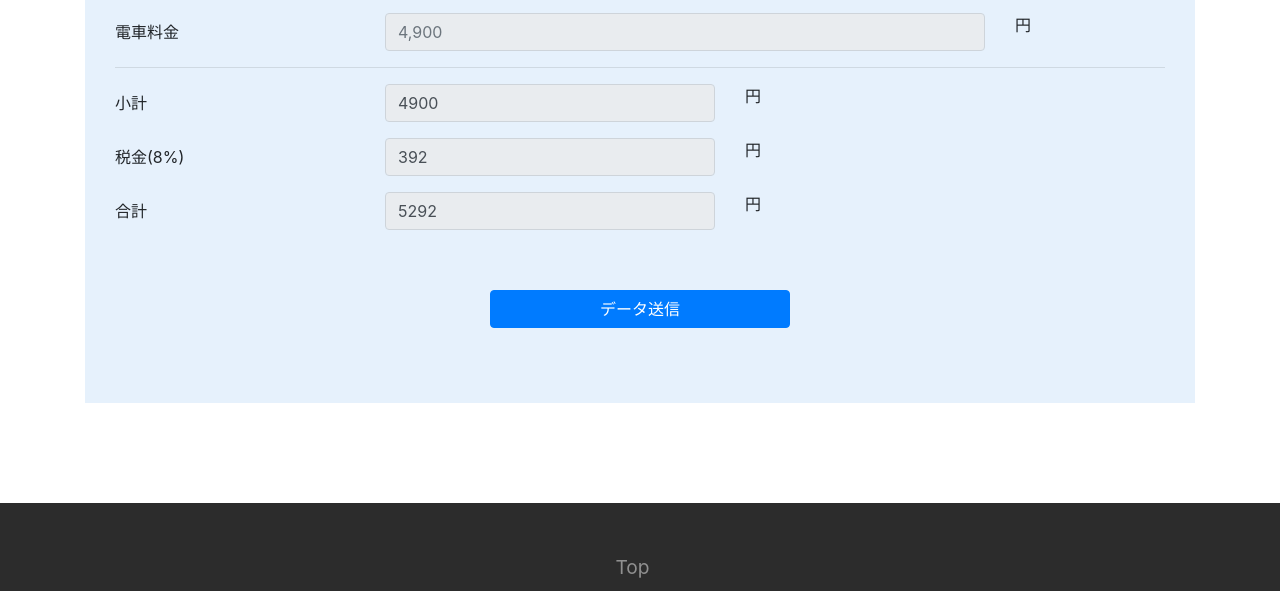
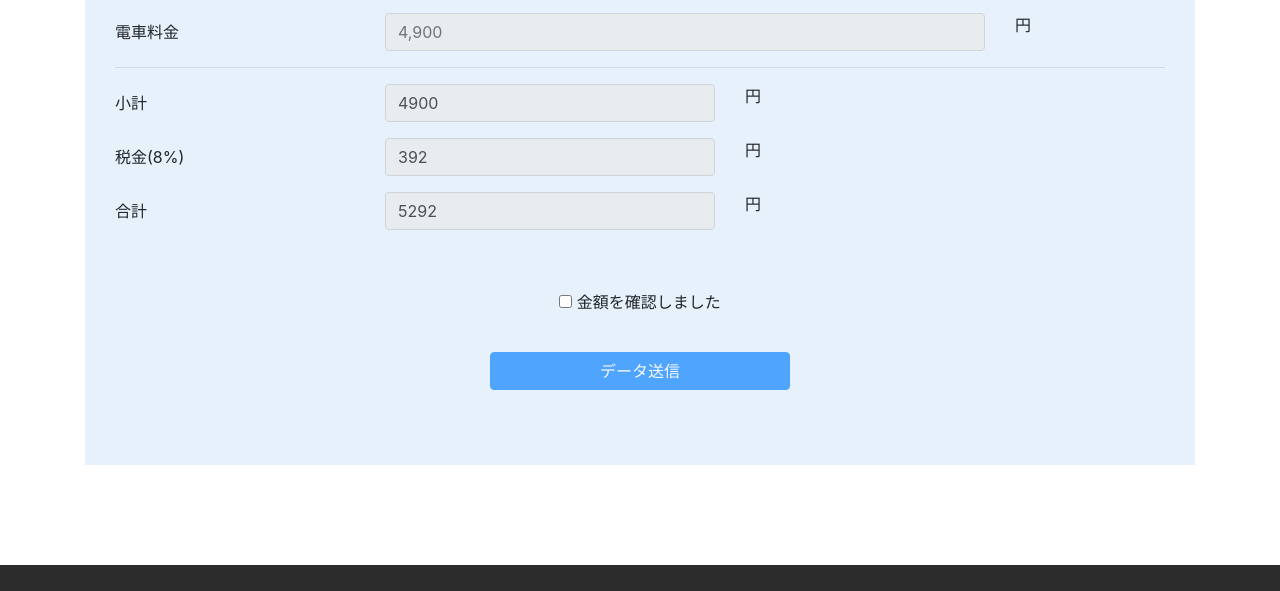
Before and after one commit to sumura80/vue.js-portfolio, a plain HTML site: page index.html in a window 1280 px wide. Shown: the part 2489-3080 px from the top of the page. Drawn offline with nearby package versions, Linux system fonts and the light colour scheme.

Commit message:
Add price confirm checkbox

```diff
--- a/index.html
+++ b/index.html
@@ -454,9 +454,11 @@
     </form><!-- end of form-horizontal -->
 
     <div class="datasent">
-      <p v-show="traveldatasent" style="text-align: center; margin-top: 60px;">データが送信されました。</p>
 
-       <button class="btn btn-primary btn-block mx-auto" style="width:300px; margin: 60px 0;" v-on:click="confirm" v-show="!traveldatasent">データ送信</button>
+      <p v-show="traveldatasent" style="text-align: center; margin-top: 100px; font-size: 1.2em;"><i class="far fa-check-circle" style="font-size: 1.2em; color:#31BFAD; margin-bottom: 60px;"></i> データが送信されました。</p>
+      <p style="text-align: center; margin-top: 60px; margin-bottom: -30px;" v-show="!traveldatasent">
+      <label for="priceConfirm"><input type="checkbox" v-model="submitAgree" id="priceConfirm"  > 金額を確認しました</label>  </p>
+       <button class="btn btn-primary btn-block mx-auto" style="width:300px; margin: 60px 0;" v-on:click="confirm" v-show="!traveldatasent" v-bind:disabled="submitAgree == false">データ送信</button>
     </div>
 
 
--- a/script.js
+++ b/script.js
@@ -35,7 +35,8 @@ new Vue({
 	 carhoteltimes:'',
 	 carfoodfee:2870,
 	 carfoodtimes:'',
-	 traveldatasent:false
+	 traveldatasent:false,
+	 submitAgree:false
 
 	},
 	methods:{
```
